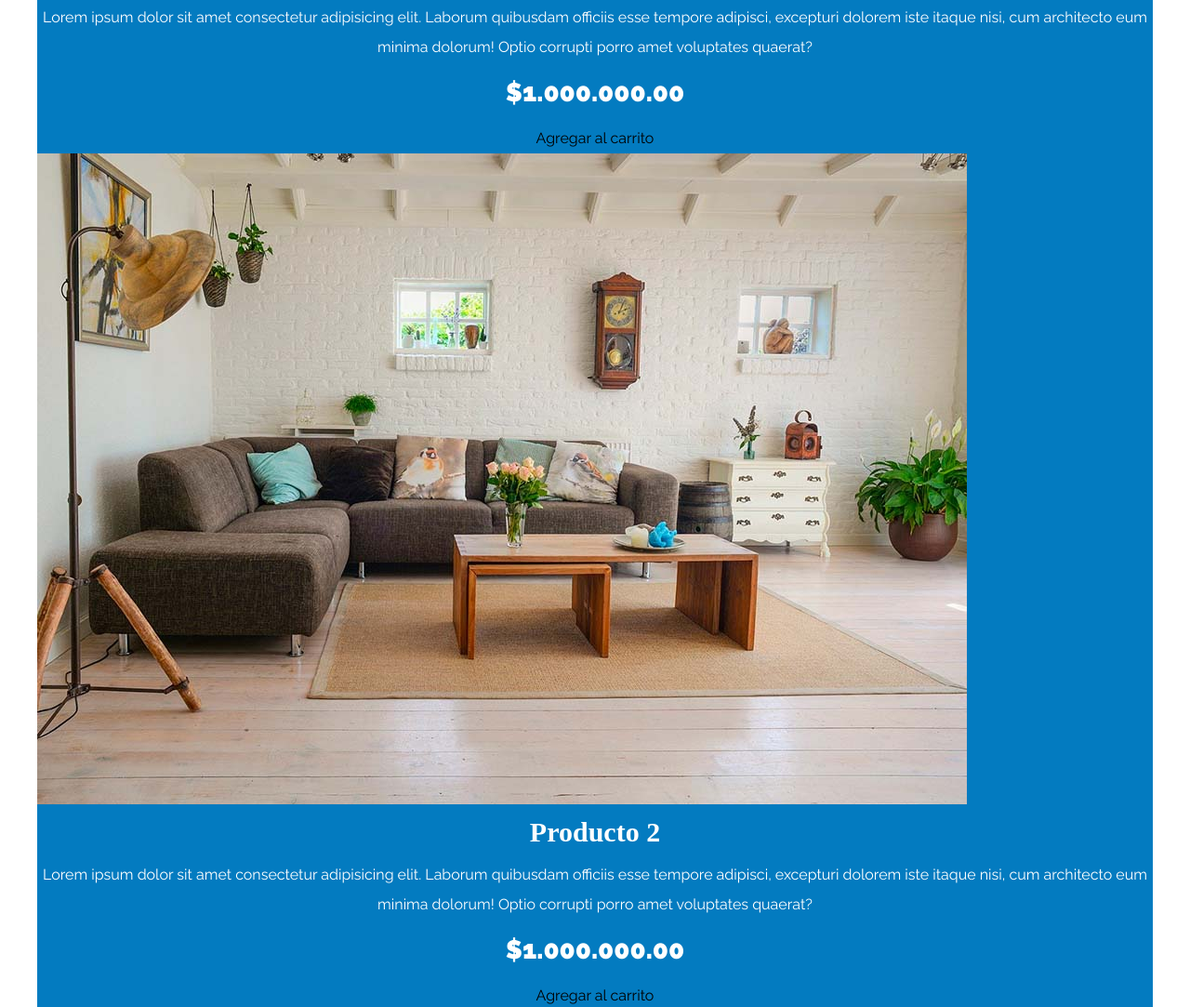
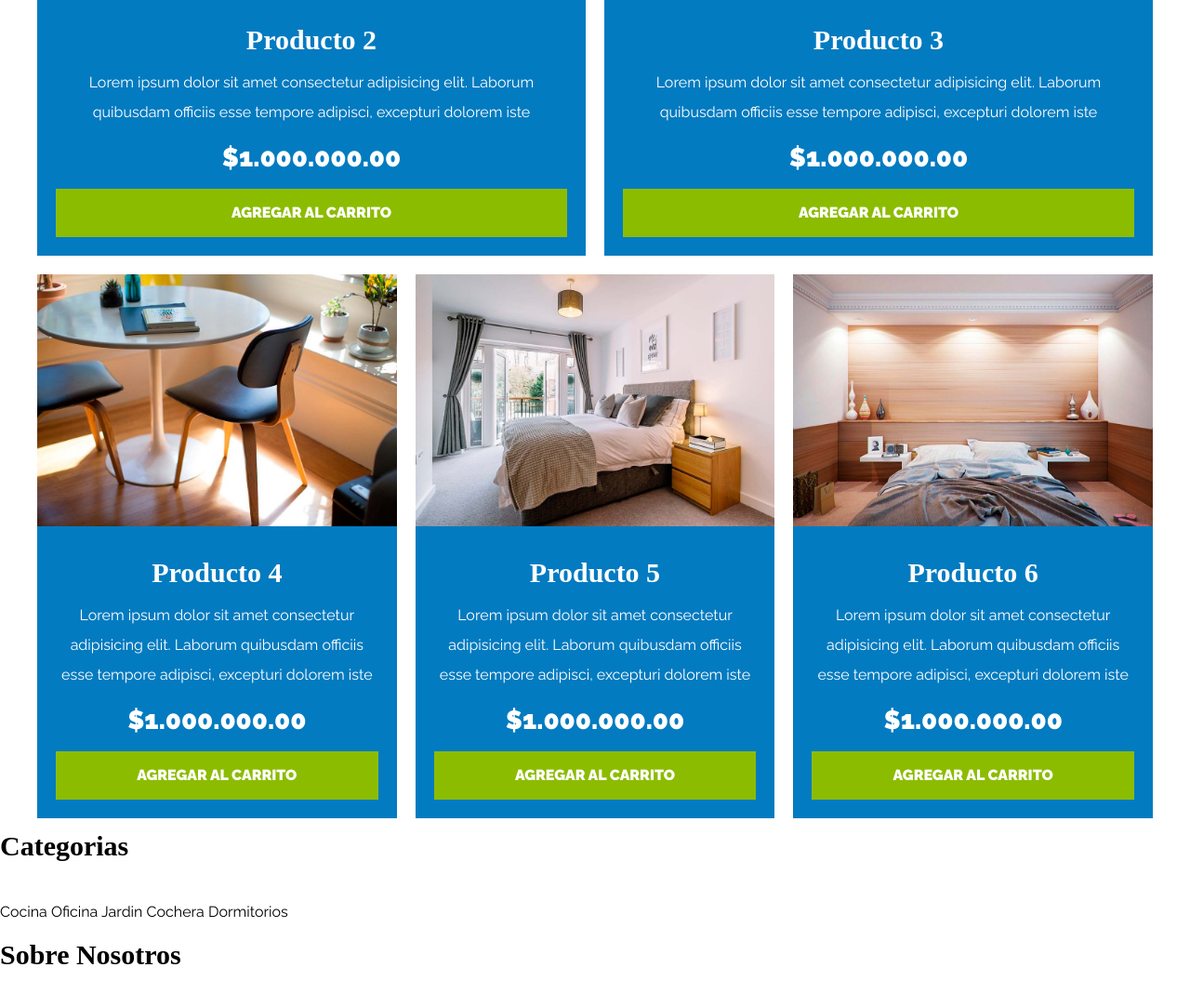
Before and after one commit to gabrieltorrespx/Ecommerce, a plain HTML site: page index.html in a window 1280 px wide. Shown: the part 2626-3709 px from the top of the page at 93% size. Drawn offline with Linux system fonts and the light colour scheme; a web font is replaced by a local one.

Commit message:
main finish

```diff
--- a/css/app.css
+++ b/css/app.css
@@ -51,6 +51,20 @@ img {
     display: block;
 }
 
+.btn {
+    background-color: #8cbc00;
+    display: block;
+    color: #FFF;
+    text-transform: uppercase;
+    font-weight: 900;
+    padding: 1rem;
+    transition: background-color .3s ease-out; /* Hace la animacion del boton */
+
+}
+
+.btn:hover {
+    background-color: #769c02;
+}
 /* Utilidades */
 
 .text-center {
@@ -141,6 +155,51 @@ img {
     padding-top: 5rem ;
 }
 
+.listado-productos {
+    display: grid;
+    grid-template-columns: repeat(6, 1fr);
+    gap: 2rem; /* Separacion directa  cuando es en filas y columnas*/
+}
+
+.producto:nth-child(1) {
+    grid-column: 1 / 7;
+    display: grid;
+    grid-template-columns: 3fr 1fr;
+}
+
+.producto:nth-child(1) img {
+    height: 43rem;
+    width: 100%;
+    object-fit: cover;
+}
+
+.producto:nth-child(2) {
+grid-column: 1 / 4;
+}
+
+.producto:nth-child(2) img,
+.producto:nth-child(3) img {
+    height: 30rem;
+    width: 100%;
+    object-fit: cover;
+
+}
+
+.producto:nth-child(3) {
+    grid-column: 4 / 7;
+}
+
+.producto:nth-child(4) {
+    grid-column: 1 / 3;
+}
+
+.producto:nth-child(5) {
+    grid-column: 3 /  5;
+}
+
+.producto:nth-child(6) {
+    grid-column: 5 / 7;
+}
 .producto {
     background-color: #037bc0;
 }
@@ -148,6 +207,7 @@ img {
 .texto-producto {
     text-align: center;
     color: #FFFFFF;
+    padding: 2rem;
 }
 
 .texto-producto h3 {
@@ -160,6 +220,4 @@ img {
 .texto-producto .precio {
     font-size: 2.8rem;
     font-weight: 900;
-
-
 }
--- a/index.html
+++ b/index.html
@@ -71,11 +71,11 @@
 
                 <div class="texto-producto">
                     <h3>Producto 1</h3>
-                    <p>Lorem ipsum dolor sit amet consectetur adipisicing elit. Laborum quibusdam officiis esse tempore adipisci, excepturi dolorem iste
-                    itaque nisi, cum architecto eum minima dolorum! Optio corrupti porro amet voluptates quaerat?</p>
+                    <p>Lorem ipsum isicing elit. Laborum quibusdam officiis esse tempore adipisci, excepturi dolorem iste
+                    itaque nisi, amet voluptates quaerat?</p>
                     <p class="precio">$1.000.000.00</p>
 
-                    <a href="#">Agregar al carrito</a>
+                    <a class="btn" href="#">Agregar al carrito</a>
                 </div><!-- Info producto-->
             </div> <!-- Producto-->
 
@@ -84,11 +84,10 @@
 
                 <div class="texto-producto">
                     <h3>Producto 2</h3>
-                    <p>Lorem ipsum dolor sit amet consectetur adipisicing elit. Laborum quibusdam officiis esse tempore adipisci, excepturi dolorem iste
-                    itaque nisi, cum architecto eum minima dolorum! Optio corrupti porro amet voluptates quaerat?</p>
+                    <p>Lorem ipsum dolor sit amet consectetur adipisicing elit. Laborum quibusdam officiis esse tempore adipisci, excepturi dolorem iste </p>
                     <p class="precio">$1.000.000.00</p>
 
-                    <a href="#">Agregar al carrito</a>
+                    <a class="btn" href="#">Agregar al carrito</a>
                 </div><!-- Info producto-->
             </div> <!-- Producto-->
 
@@ -97,11 +96,10 @@
 
                 <div class="texto-producto">
                     <h3>Producto 3</h3>
-                    <p>Lorem ipsum dolor sit amet consectetur adipisicing elit. Laborum quibusdam officiis esse tempore adipisci, excepturi dolorem iste
-                    itaque nisi, cum architecto eum minima dolorum! Optio corrupti porro amet voluptates quaerat?</p>
+                    <p>Lorem ipsum dolor sit amet consectetur adipisicing elit. Laborum quibusdam officiis esse tempore adipisci, excepturi dolorem iste </p>
                     <p class="precio">$1.000.000.00</p>
 
-                    <a href="#">Agregar al carrito</a>
+                    <a class="btn" href="#">Agregar al carrito</a>
                 </div><!-- Info producto-->
             </div> <!-- Producto-->
 
@@ -110,11 +108,10 @@
 
                 <div class="texto-producto">
                     <h3>Producto 4</h3>
-                    <p>Lorem ipsum dolor sit amet consectetur adipisicing elit. Laborum quibusdam officiis esse tempore adipisci, excepturi dolorem iste
-                    itaque nisi, cum architecto eum minima dolorum! Optio corrupti porro amet voluptates quaerat?</p>
+                    <p>Lorem ipsum dolor sit amet consectetur adipisicing elit. Laborum quibusdam officiis esse tempore adipisci, excepturi dolorem iste</p>
                     <p class="precio">$1.000.000.00</p>
 
-                    <a href="#">Agregar al carrito</a>
+                    <a class="btn" href="#">Agregar al carrito</a>
                 </div><!-- Info producto-->
             </div> <!-- Producto-->
 
@@ -123,11 +120,10 @@
 
                 <div class="texto-producto">
                     <h3>Producto 5</h3>
-                    <p>Lorem ipsum dolor sit amet consectetur adipisicing elit. Laborum quibusdam officiis esse tempore adipisci, excepturi dolorem iste
-                    itaque nisi, cum architecto eum minima dolorum! Optio corrupti porro amet voluptates quaerat?</p>
+                    <p>Lorem ipsum dolor sit amet consectetur adipisicing elit. Laborum quibusdam officiis esse tempore adipisci, excepturi dolorem iste</p>
                     <p class="precio">$1.000.000.00</p>
 
-                    <a href="#">Agregar al carrito</a>
+                    <a class="btn" href="#">Agregar al carrito</a>
                 </div><!-- Info producto-->
             </div> <!-- Producto-->
 
@@ -136,11 +132,10 @@
 
                 <div class="texto-producto">
                     <h3>Producto 6</h3>
-                    <p>Lorem ipsum dolor sit amet consectetur adipisicing elit. Laborum quibusdam officiis esse tempore adipisci, excepturi dolorem iste
-                    itaque nisi, cum architecto eum minima dolorum! Optio corrupti porro amet voluptates quaerat?</p>
+                    <p>Lorem ipsum dolor sit amet consectetur adipisicing elit. Laborum quibusdam officiis esse tempore adipisci, excepturi dolorem iste</p>
                     <p class="precio">$1.000.000.00</p>
 
-                    <a href="#">Agregar al carrito</a>
+                    <a class="btn" href="#">Agregar al carrito</a>
                 </div><!-- Info producto-->
             </div> <!-- Producto-->
 
```
